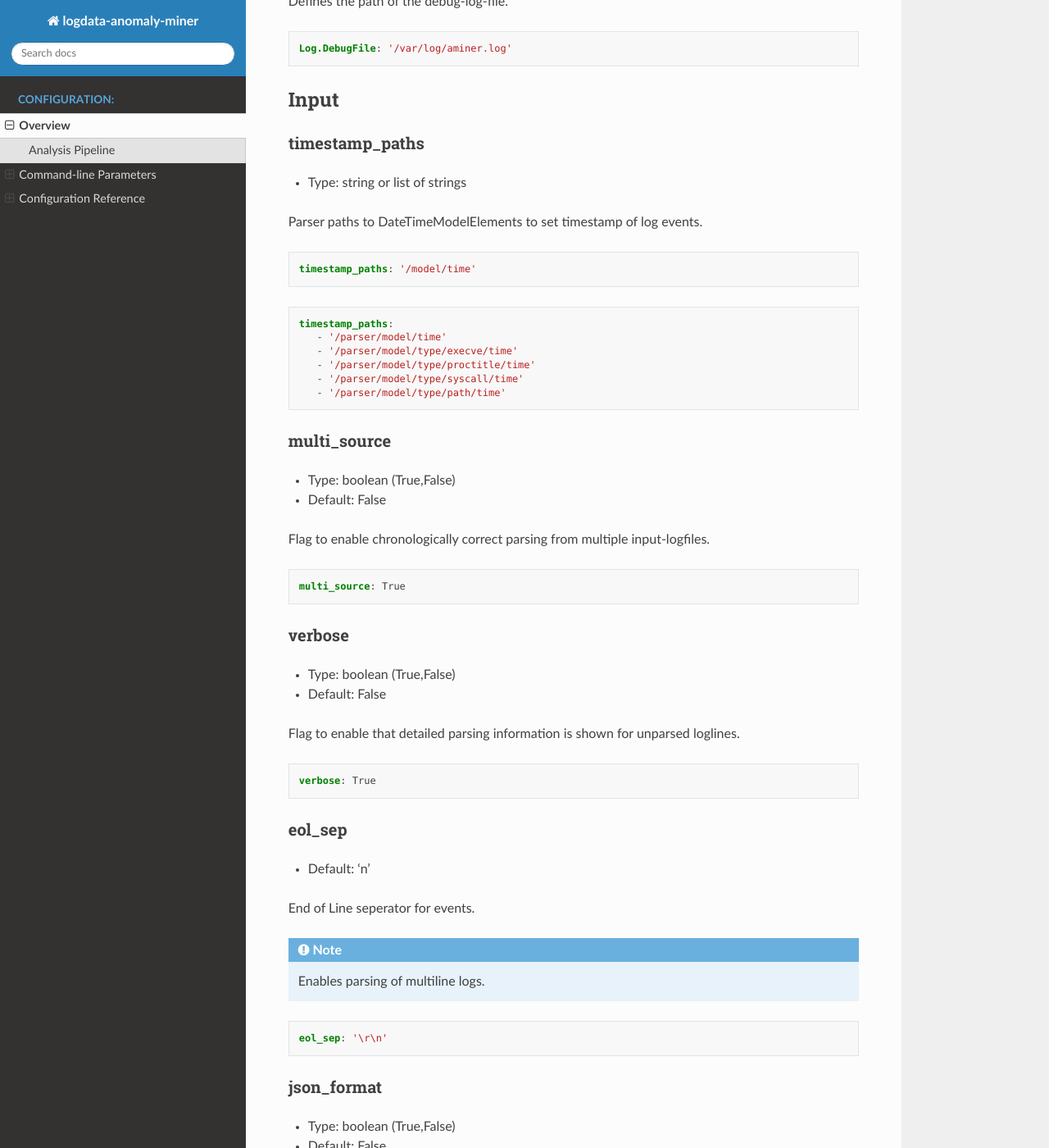
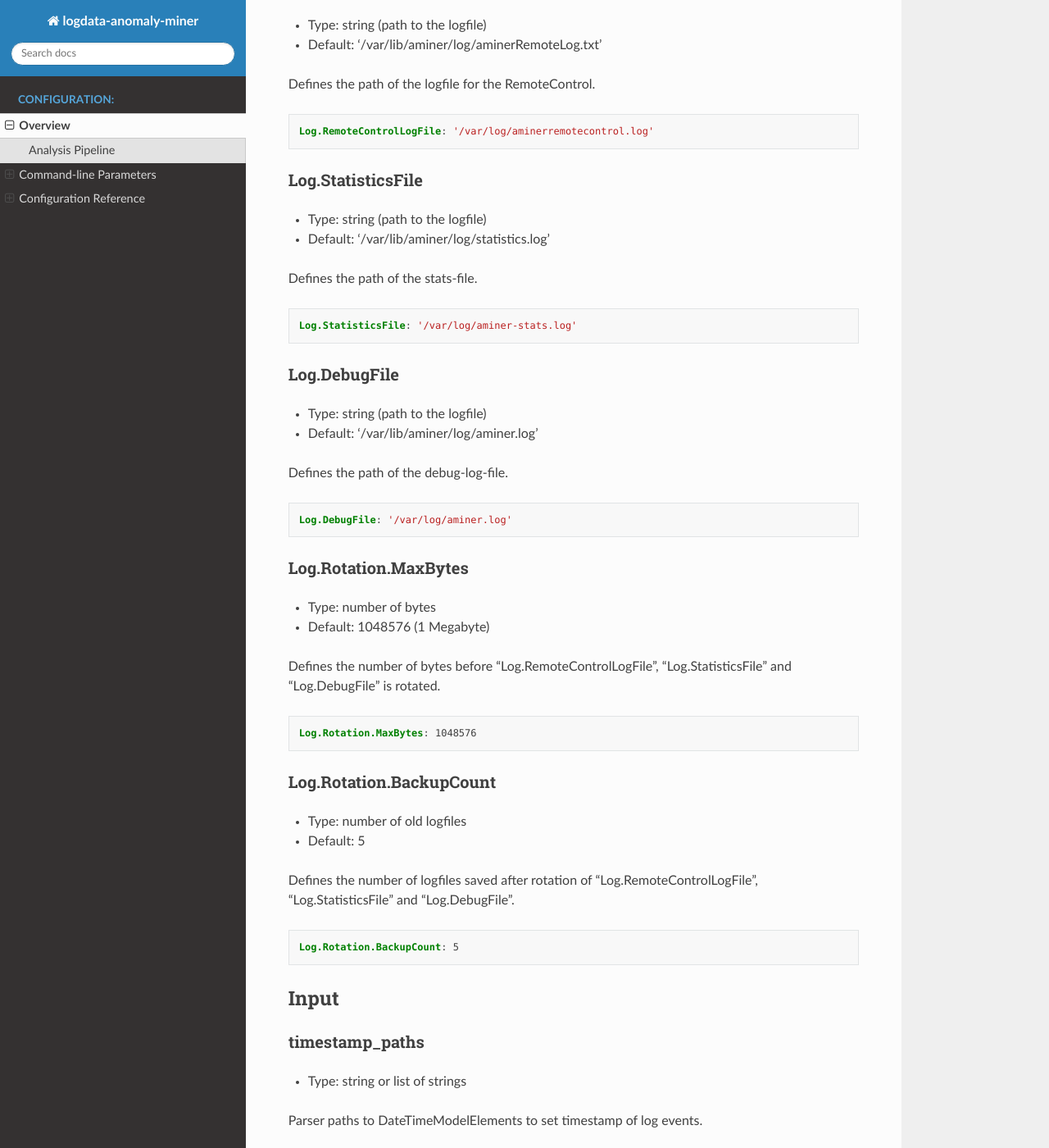
Before and after one commit to ait-aecid/logdata-anomaly-miner, a Sphinx documentation site: the page built from docs/CONFIGURATION.rst, in a window 1280 px wide and 1400 px high, scrolled down 9490 px. Shown: the whole window at 82% size. Built offline with Sphinx 7.4.7 and the Read the Docs theme 2.0.0, drawn with Linux system fonts in a browser that asks for light colours; pages that are not in the unit, such as notebooks, are missing from menus; some of the changed text lies outside the part shown.

Commit message:
added missing documentation of parameters.

```diff
--- a/docs/CONFIGURATION.rst
+++ b/docs/CONFIGURATION.rst
@@ -163,6 +163,19 @@
 .. code-block:: yaml
 
    AminerGroup: 'aminer'
+
+AnalysisConfigFile
+~~~~~~~~~~~~~~~~~~
+
+* Default: None
+
+This (optional) configuration file contains the whole analysis child configuration (code). When missing those configuration parameters are also taken from the main config.
+
+.. warning:: This option is only available for python configs. It does not work for yaml configs.
+
+.. code-block:: python
+
+   config_properties['AnalysisConfigFile'] = 'analysis.py'
 
 RemoteControlSocket
 ~~~~~~~~~~~~~~~~~~~
@@ -343,6 +356,18 @@
 
    LogPrefix: ''
 
+Log.Encoding
+~~~~~~~~~~~~
+
+* Type: string
+* Default: 'utf-8'
+
+This option defines the encoding of the logfiles.
+
+.. code-block:: yaml
+
+   Log.Encoding: 'utf-8'
+
 Log.StatisticsPeriod
 ~~~~~~~~~~~~~~~~~~~~
 
@@ -382,8 +407,8 @@
 Log.RemoteControlLogFile
 ~~~~~~~~~~~~~~~~~~~~~~~~
 
+* Type: string (path to the logfile)
 * Default: '/var/lib/aminer/log/aminerRemoteLog.txt'
-* Type: string (path to the logfile)
 
 Defines the path of the logfile for the RemoteControl.
 
@@ -394,8 +419,8 @@
 Log.StatisticsFile
 ~~~~~~~~~~~~~~~~~~
 
+* Type: string (path to the logfile)
 * Default: '/var/lib/aminer/log/statistics.log'
-* Type: string (path to the logfile)
 
 Defines the path of the stats-file.
 
@@ -406,14 +431,38 @@
 Log.DebugFile
 ~~~~~~~~~~~~~~~~~~
 
+* Type: string (path to the logfile)
 * Default: '/var/lib/aminer/log/aminer.log'
-* Type: string (path to the logfile)
 
 Defines the path of the debug-log-file.
 
 .. code-block:: yaml
 
    Log.DebugFile: '/var/log/aminer.log'
+
+Log.Rotation.MaxBytes
+~~~~~~~~~~~~~~~~~~~~~
+
+* Type: number of bytes
+* Default: 1048576 (1 Megabyte)
+
+Defines the number of bytes before "Log.RemoteControlLogFile", "Log.StatisticsFile" and "Log.DebugFile" is rotated.
+
+.. code-block:: yaml
+
+   Log.Rotation.MaxBytes: 1048576
+
+Log.Rotation.BackupCount
+~~~~~~~~~~~~~~~~~~~~~~~~
+
+* Type: number of old logfiles
+* Default: 5
+
+Defines the number of logfiles saved after rotation of "Log.RemoteControlLogFile", "Log.StatisticsFile" and "Log.DebugFile".
+
+.. code-block:: yaml
+
+   Log.Rotation.BackupCount: 5
 
 
 -----
```
